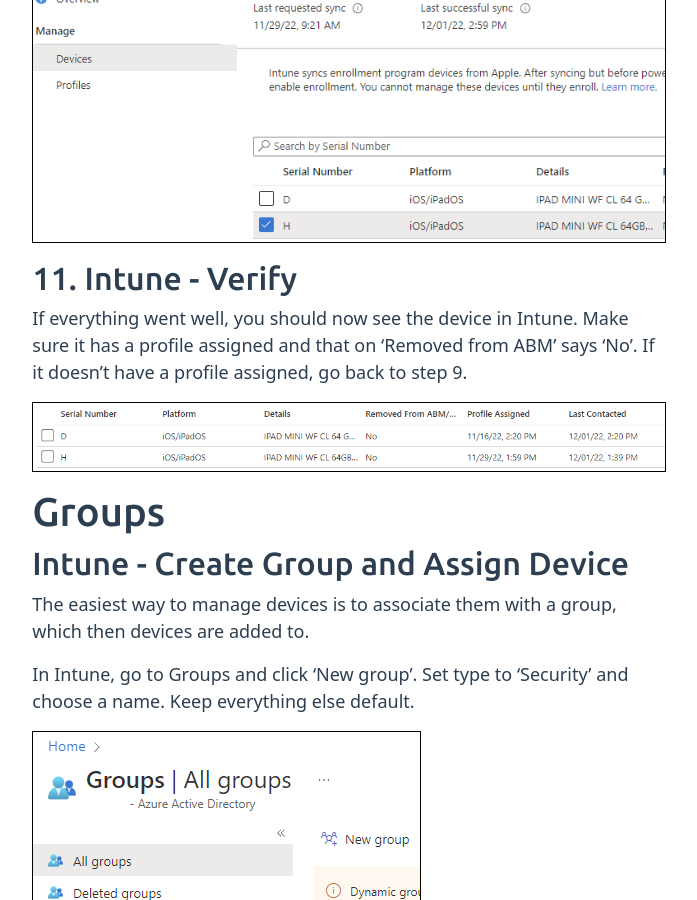
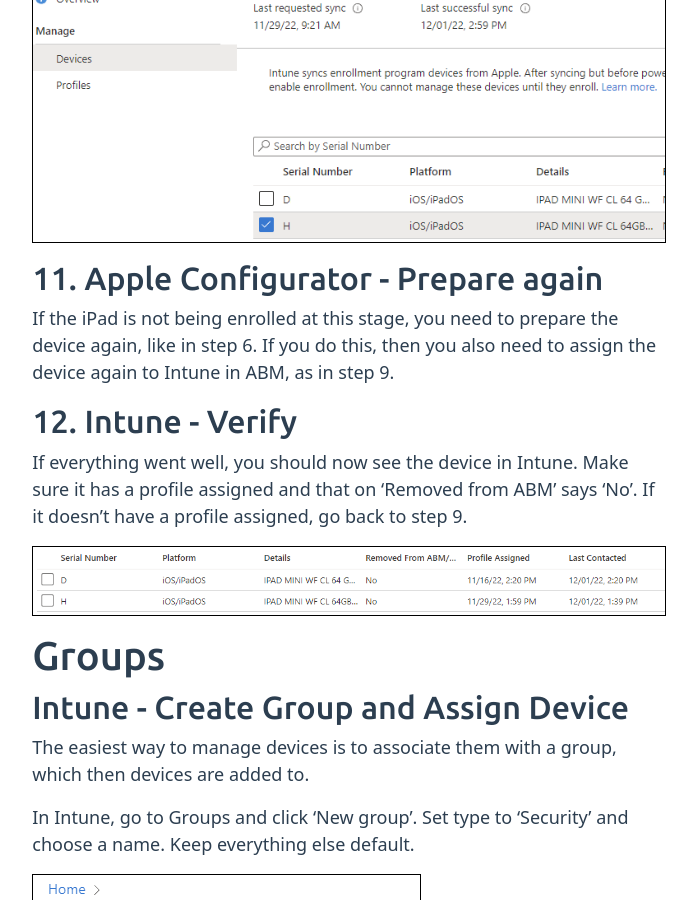
Before and after one commit to dsolstad/dsolstad.github.io, a Jekyll site: the page built from _posts/2022-12-09-Setup-iPad-Intune.md, in a window 1280 px wide and 900 px high, scrolled down 9318 px. Shown: the whole window, without its empty margins (336-1033 px from the left). Built offline with Jekyll 4.4.1, drawn with Linux system fonts in a browser that asks for light colours.

Commit message:
Update 2022-12-09-Setup-iPad-Intune.md

```diff
--- a/_posts/2022-12-09-Setup-iPad-Intune.md
+++ b/_posts/2022-12-09-Setup-iPad-Intune.md
@@ -106,7 +106,10 @@ In Intune, you will soon see the new device under Enrollment program tokens > In
 
 ![_config.yml]({{ site.baseurl }}/images/intune12.png)
 
-## 11. Intune - Verify
+## 11. Apple Configurator - Prepare again
+If the iPad is not being enrolled at this stage, you need to prepare the device again, like in step 6. If you do this, then you also need to assign the device again to Intune in ABM, as in step 9.
+
+## 12. Intune - Verify
 If everything went well, you should now see the device in Intune. Make sure it has a profile assigned and that on ‘Removed from ABM’ says ‘No’. If it doesn’t have a profile assigned, go back to step 9.
 
 ![_config.yml]({{ site.baseurl }}/images/intune15.png)
```
